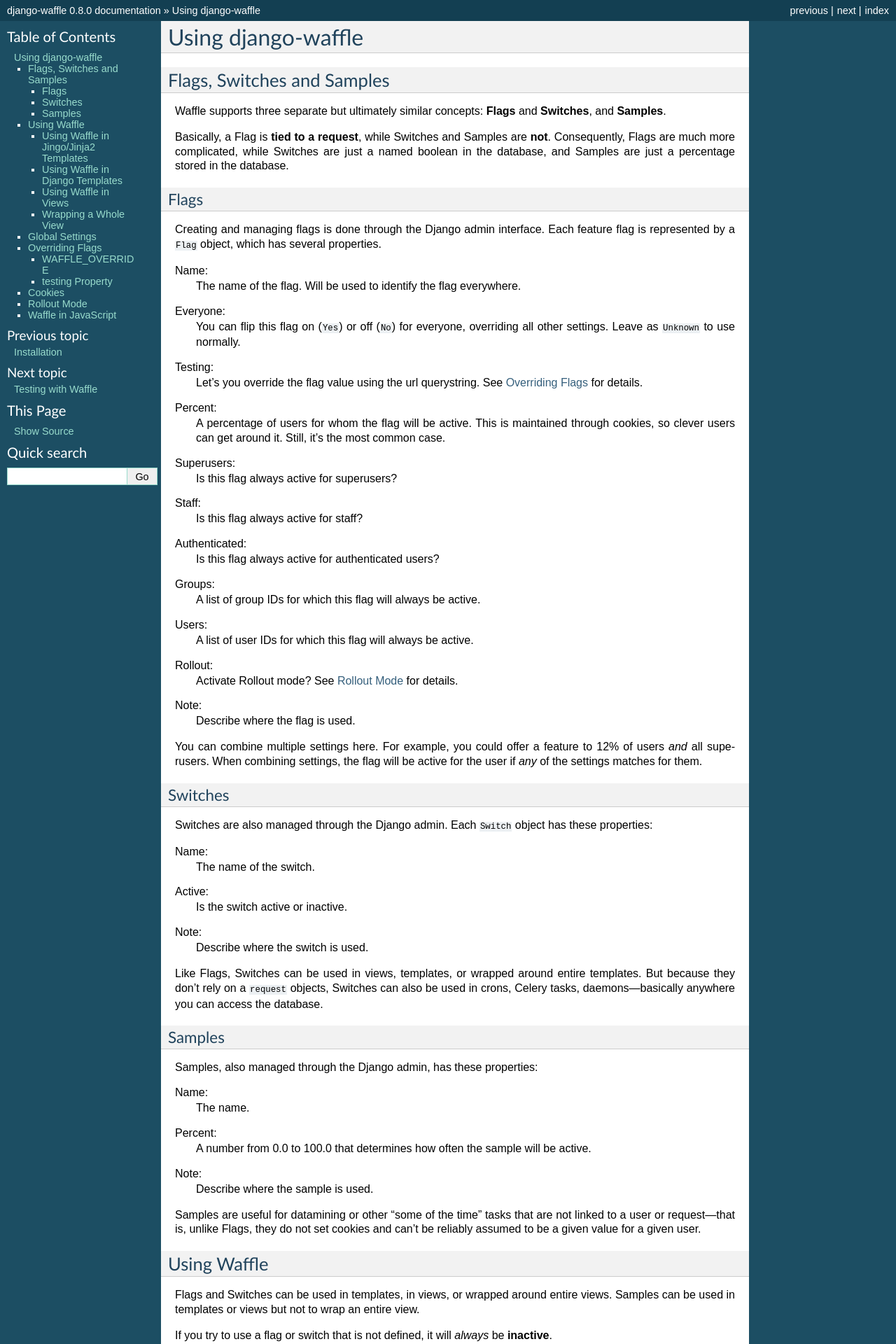
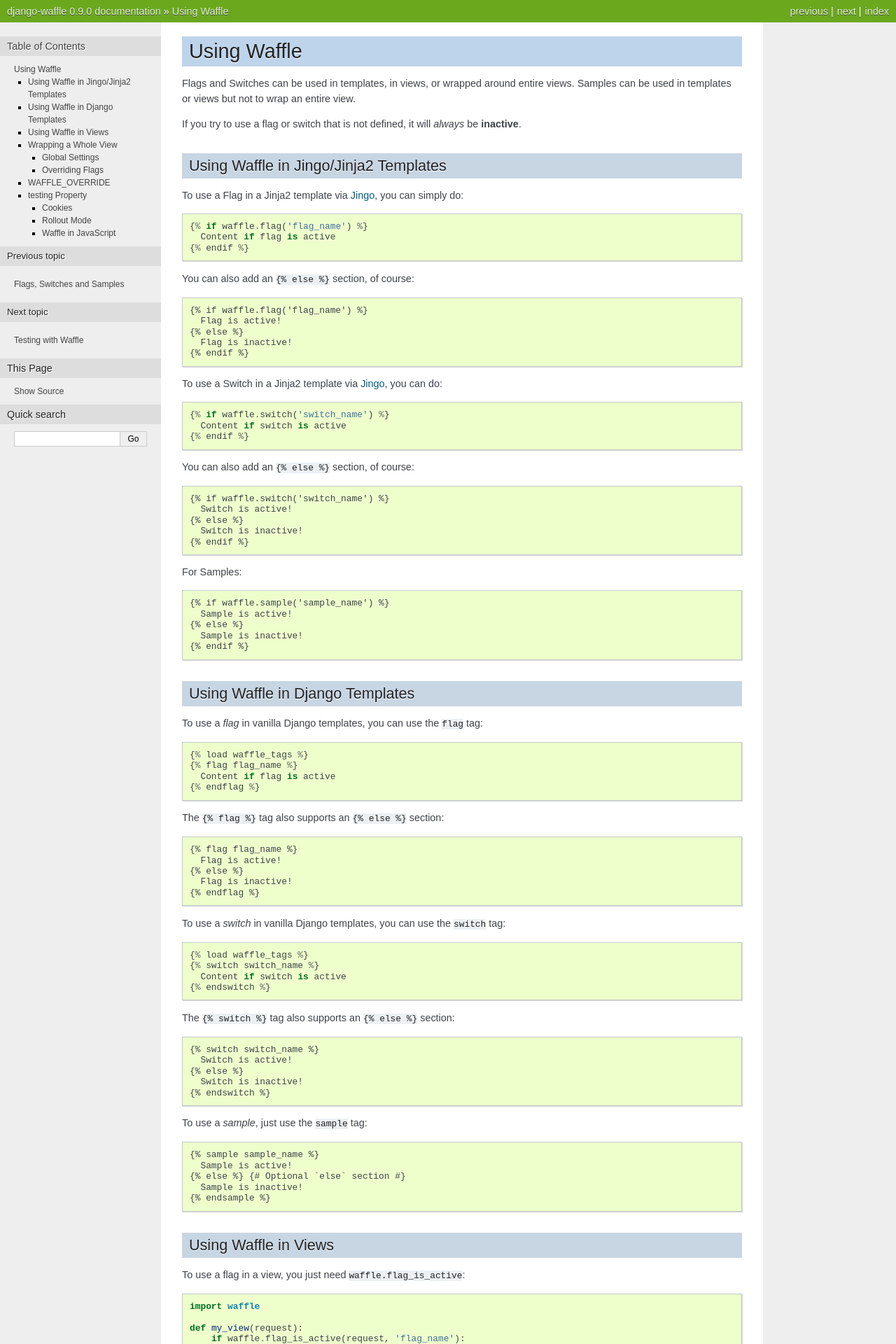
Before and after one commit to jazzband/django-waffle, a Sphinx documentation site: the page built from docs/usage.rst, in a window 1280 px wide. Shown: the top 1920 px of the page at 70% size. Built offline with Sphinx 7.4.7, drawn with Linux system fonts in a browser that asks for light colours; some of the changed text lies outside the part shown.

Commit message:
Update and reorganize docs.

```diff
--- a/docs/conf.py
+++ b/docs/conf.py
@@ -48,9 +48,9 @@
 # built documents.
 #
 # The short X.Y version.
-version = '0.8.0'
+version = '0.9'
 # The full version, including alpha/beta/rc tags.
-release = '0.8.0'
+release = '0.9.0'
 
 # The language for content autogenerated by Sphinx. Refer to documentation
 # for a list of supported languages.
@@ -91,7 +91,7 @@
 
 # The theme to use for HTML and HTML Help pages.  See the documentation for
 # a list of builtin themes.
-html_theme = 'default'
+html_theme = 'nature'
 
 # Theme options are theme-specific and customize the look and feel of a theme
 # further.  For a list of options available for each theme, see the
--- a/docs/usage.rst
+++ b/docs/usage.rst
@@ -1,100 +1,6 @@
-===================
-Using django-waffle
-===================
+.. _using-chapter:
 
-
-Flags, Switches and Samples
-===========================
-
-Waffle supports three separate but ultimately similar concepts:
-**Flags** and **Switches**, and **Samples**.
-
-Basically, a Flag is **tied to a request**, while Switches and Samples
-are **not**. Consequently, Flags are much more complicated, while
-Switches are just a named boolean in the database, and Samples are
-just a percentage stored in the database.
-
-
-Flags
------
-
-Creating and managing flags is done through the Django admin
-interface. Each feature flag is represented by a ``Flag`` object,
-which has several properties.
-
-Name:
-    The name of the flag. Will be used to identify the flag
-    everywhere.
-Everyone:
-    You can flip this flag on (``Yes``) or off (``No``) for everyone,
-    overriding all other settings. Leave as ``Unknown`` to use
-    normally.
-Testing:
-    Let's you override the flag value using the url querystring.
-    See :ref:`overriding-flags` for details.
-Percent:
-    A percentage of users for whom the flag will be active. This is
-    maintained through cookies, so clever users can get around
-    it. Still, it's the most common case.
-Superusers:
-    Is this flag always active for superusers?
-Staff:
-    Is this flag always active for staff?
-Authenticated:
-    Is this flag always active for authenticated users?
-Groups:
-    A list of group IDs for which this flag will always be active.
-Users:
-    A list of user IDs for which this flag will always be active.
-Rollout:
-    Activate Rollout mode? See :ref:`rollout-mode` for details.
-Note:
-    Describe where the flag is used.
-
-You can combine multiple settings here. For example, you could offer a
-feature to 12% of users *and* all superusers. When combining settings,
-the flag will be active for the user if *any* of the settings matches
-for them.
-
-
-Switches
---------
-
-Switches are also managed through the Django admin. Each ``Switch``
-object has these properties:
-
-Name:
-    The name of the switch.
-Active:
-    Is the switch active or inactive.
-Note:
-    Describe where the switch is used.
-
-Like Flags, Switches can be used in views, templates, or wrapped
-around entire templates. But because they don't rely on a ``request``
-objects, Switches can also be used in crons, Celery tasks,
-daemons---basically anywhere you can access the database.
-
-
-Samples
--------
-
-Samples, also managed through the Django admin, has these properties:
-
-Name:
-    The name.
-Percent:
-    A number from 0.0 to 100.0 that determines how often the sample
-    will be active.
-Note:
-    Describe where the sample is used.
-
-Samples are useful for datamining or other "some of the time" tasks
-that are not linked to a user or request---that is, unlike Flags, they
-do not set cookies and can't be reliably assumed to be a given value
-for a given user.
-
-
+============
 Using Waffle
 ============
 
@@ -109,8 +15,7 @@
 Using Waffle in Jingo/Jinja2 Templates
 --------------------------------------
 
-To use a Flag in a Jinja2 template via `Jingo
-<http://github.com/jbalogh/jingo>`_, you can simply do::
+To use a Flag in a Jinja2 template via Jingo_, you can simply do::
 
     {% if waffle.flag('flag_name') %}
       Content if flag is active
@@ -124,8 +29,7 @@
       Flag is inactive!
     {% endif %}
 
-To use a Switch in a Jinja2 template via `Jingo
-<http://github.com/jbalogh/jingo>`_, you can do::
+To use a Switch in a Jinja2 template via Jingo_, you can do::
 
     {% if waffle.switch('switch_name') %}
       Content if switch is active
@@ -393,8 +297,8 @@
 Waffle in JavaScript
 ====================
 
-Waffle now helps you use flags directly in JavaScript. You need to add the
-Waffle URLs to your URL config::
+Waffle now helps you use flags directly in JavaScript. You need to add
+the Waffle URLs to your URL config::
 
     urlpatterns = patterns('',
         # ...
@@ -402,8 +306,8 @@
         # ...
     )
 
-This adds a named URL route called ``wafflejs``. You can then load the Waffle
-JavaScript in your templates::
+This adds a named URL route called ``wafflejs``. You can then load the
+Waffle JavaScript in your templates::
 
     <script src="{% url wafflejs %}"></script>
 
```
Also changed, not shown: other parts of docs/usage.rst (+4 -2 lines), docs/index.rst (+7 -6 lines), docs/installation.rst (+9 -3 lines), docs/types.rst (added, +93 -0 lines), 1 other file.
